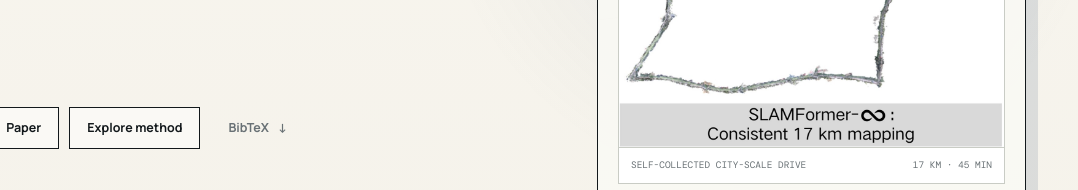
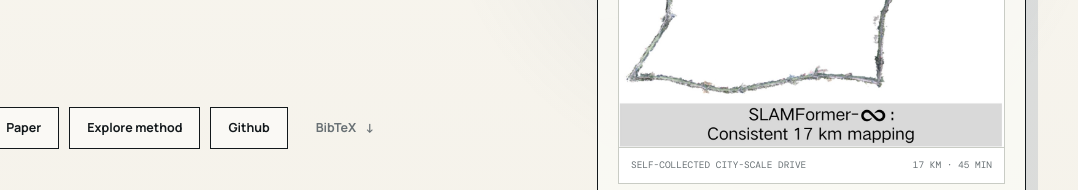
Before and after one commit to Tsinghua-MARS-Lab/SLAMFormer-Infinity, a plain HTML site: page index.html in a window 1280 px wide. Shown: the part 610-800 px from the top of the page, 202-1280 px from the left. Drawn offline with nearby package versions, Linux system fonts and the light colour scheme; no server answers.

Commit message:
Update index.html

```diff
--- a/index.html
+++ b/index.html
@@ -80,6 +80,7 @@
             </a>
             <a class="button button-secondary" href="https://arxiv.org/abs/2608.03429" target="_blank" rel="noopener">Paper</a>
             <a class="button button-secondary" href="#method">Explore method</a>
+            <a class="button button-secondary" href="https://github.com/Tsinghua-MARS-Lab/SLAMFormer-Infinity">Github</a>
             <a class="button button-quiet" href="#citation">BibTeX <span aria-hidden="true">↓</span></a>
           </div>
         </div>
```
